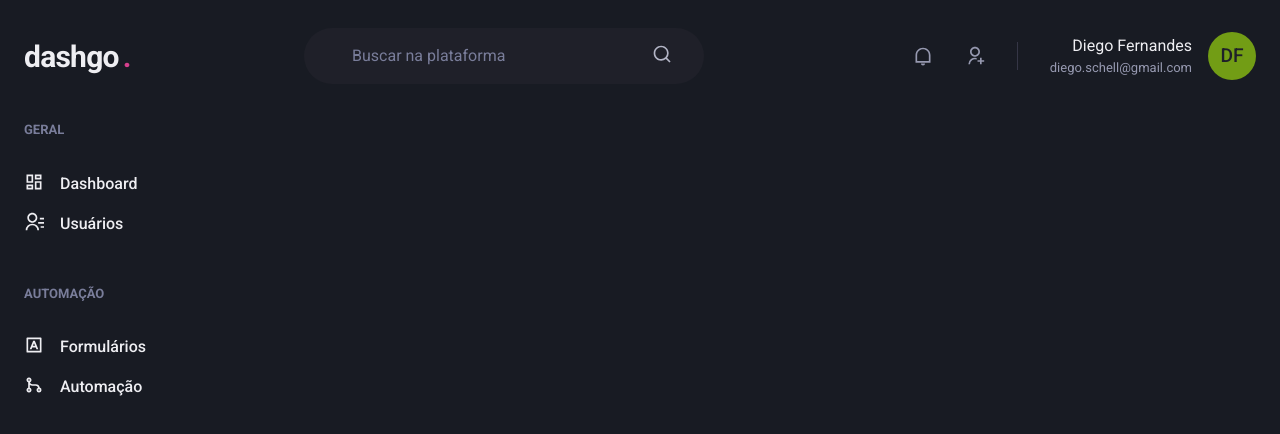
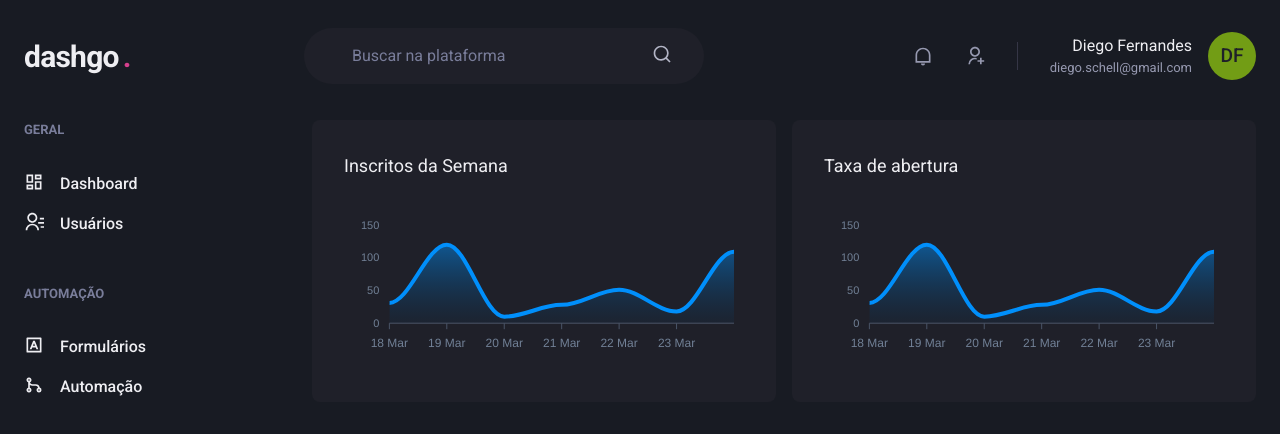
Before and after one commit to thauandev/dashgo, a Next.js app: page /dashboard in a window 1280 px wide. Shown: the top 434 px of the page. Built offline with nearby package versions, Linux system fonts and the light colour scheme.

Commit message:
Página: Dashboard

```diff
--- a/package.json
+++ b/package.json
@@ -12,9 +12,11 @@
     "@chakra-ui/react": "^1.6.0",
     "@emotion/react": "^11.1.5",
     "@emotion/styled": "^11.3.0",
+    "apexcharts": "^3.26.1",
     "framer-motion": "^4.1.9",
     "next": "10.1.3",
     "react": "17.0.2",
+    "react-apexcharts": "^1.3.9",
     "react-dom": "17.0.2",
     "react-icons": "^4.2.0"
   },
--- a/src/pages/dashboard.tsx
+++ b/src/pages/dashboard.tsx
@@ -1,6 +1,63 @@
-import { Flex } from "@chakra-ui/react";
+import { Flex, SimpleGrid, Box, Text, theme } from "@chakra-ui/react";
+
+import dynamic from "next/dynamic";
+
 import { Header } from "../components/Header";
 import { Sidebar } from "../components/Sidebar";
+
+const Chart = dynamic(() => import("react-apexcharts"), {
+  ssr: false,
+});
+
+const options = {
+  chart: {
+    toolbar: {
+      show: false,
+    },
+    zoom: {
+      enabled: false,
+    },
+    foreColor: theme.colors.gray[500],
+  },
+  grid: {
+    show: false,
+  },
+  dataLabels: {
+    enabled: false,
+  },
+  tooltip: {
+    enabled: false,
+  },
+  xaxis: {
+    type: "datetime",
+    axisBorder: {
+      color: theme.colors.gray[600],
+    },
+    axisTicks: {
+      color: theme.colors.gray[600],
+    },
+    categories: [
+      "2021-03-18T00:00:00.000Z",
+      "2021-03-19T00:00:00.000Z",
+      "2021-03-20T00:00:00.000Z",
+      "2021-03-21T00:00:00.000Z",
+      "2021-03-22T00:00:00.000Z",
+      "2021-03-23T00:00:00.000Z",
+      "2021-03-24T00:00:00.000Z",
+    ],
+  },
+  fill: {
+    opacity: 0.3,
+    type: "gradient",
+    gradient: {
+      shade: "dark",
+      opacityFrom: 0.7,
+      opacityTo: 0.3,
+    },
+  },
+};
+
+const series = [{ name: "series1", data: [31, 120, 10, 28, 51, 18, 109] }];
 
 export default function Dashboard() {
   return (
@@ -8,6 +65,22 @@
       <Header />
       <Flex w="100%" my="6" maxWidth={1480} mx="auto" px="6">
         <Sidebar />
+
+        <SimpleGrid flex="1" gap="4" minChildWidth="320px" align="flex-start">
+          <Box p="8" bg="gray.800" borderRadius={8}>
+            <Text fontSize="large" mb="4">
+              Inscritos da Semana
+            </Text>
+            <Chart options={options} series={series} type="area" height={160} />
+          </Box>
+
+          <Box p="8" bg="gray.800" borderRadius={8}>
+            <Text fontSize="large" mb="4">
+              Taxa de abertura
+            </Text>
+            <Chart options={options} series={series} type="area" height={160} />
+          </Box>
+        </SimpleGrid>
       </Flex>
     </Flex>
   );
```
Also changed, not shown: 1 other file (tests, documents, lock files or other folders).
